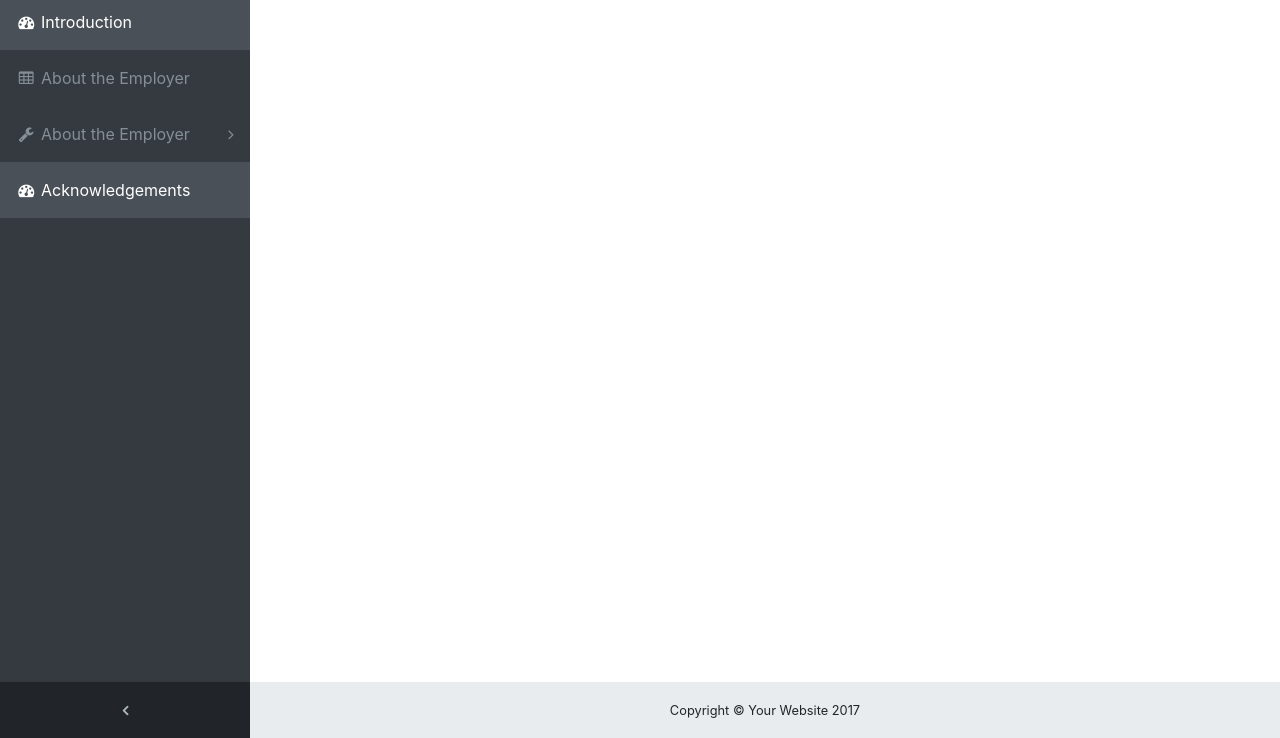
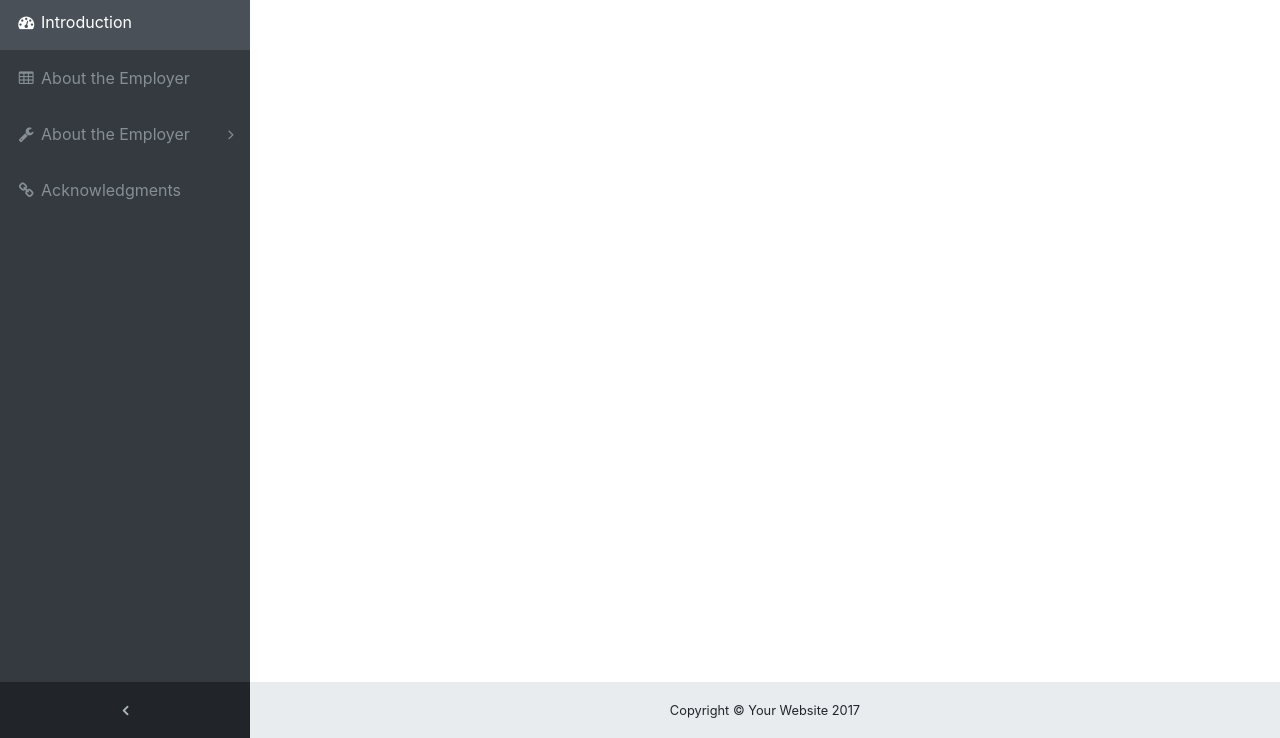
Before and after one commit to worktermtwo/Work-term-two, a website with bundled scripts: page index.html in a window 1280 px wide. Shown: the part 62-800 px from the top of the page. Built offline with nearby package versions, Linux system fonts and the light colour scheme.

Commit message:
Add files via upload

```diff
--- a/index.html
+++ b/index.html
@@ -67,14 +67,14 @@
               </li>
             </ul>
           </li>
-          <li class="nav-item active" data-toggle="tooltip" data-placement="right" title="Dashboard">
+
+          <li class="nav-item" data-toggle="tooltip" data-placement="right" title="Link">
             <a class="nav-link" href="#">
-              <i class="fa fa-fw fa-dashboard"></i>
+              <i class="fa fa-fw fa-link"></i>
               <span class="nav-link-text">
-                Acknowledgements</span>
+                Acknowledgments</span>
             </a>
           </li>
-
         </ul>
         <ul class="navbar-nav sidenav-toggler">
           <li class="nav-item">
```
